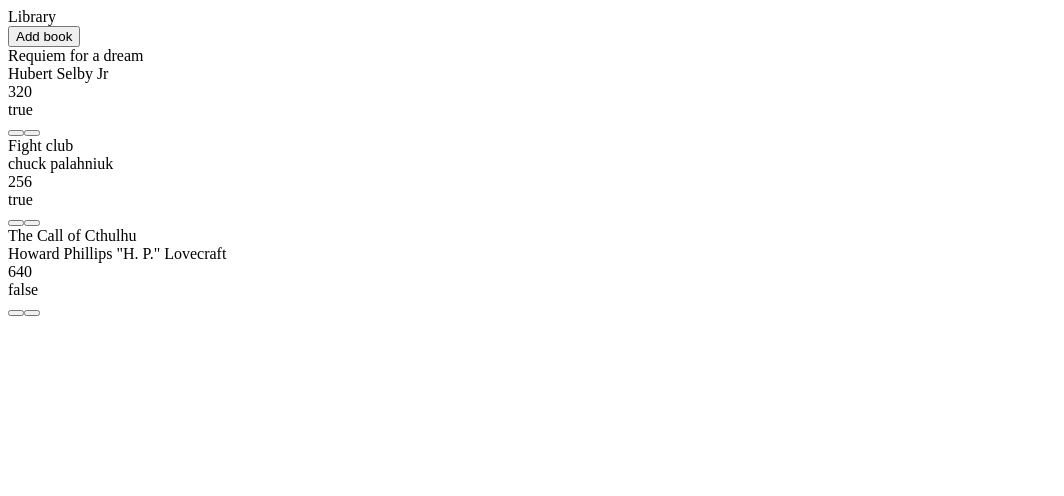
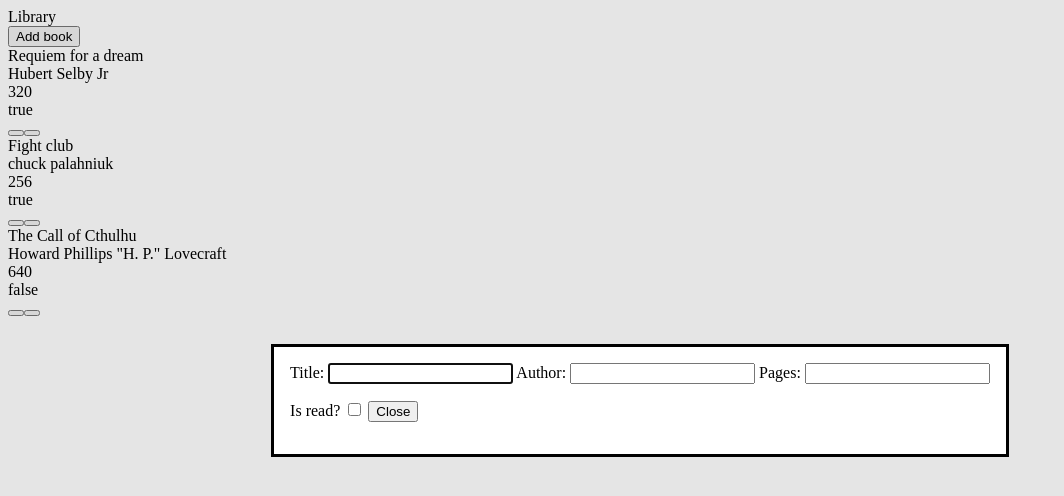
Before and after one commit to IT-IT-is-a-Trip/Library, a plain HTML site: page index.html in a window 1280 px wide. Both pictures are taken after a click on the button "Add book". Shown: the whole page, without its empty margins (0-1064 px from the left). Drawn offline with Linux system fonts and the light colour scheme.

Commit message:
Added modal form, add book and close buttons.

```diff
--- a/index.html
+++ b/index.html
@@ -11,5 +11,22 @@
     <header id="header">Library</header>
     <div><button id="add-book-btn">Add book</button></div>
     <div id="books-wrapper"></div>
+    <dialog id="dialogForm">
+        <form method="dialog">
+            <section>
+                <label for="title">Title:</label>
+                <input type="text" id="title" name="author">
+                <label for="author">Author:</label>
+                <input type="text" id="author" name="author">
+                <label for="pages">Pages:</label>
+                <input type="text" id="pages" name="pages">
+            </section>
+            <p class="is-read-panel">
+                <label for="is-read">Is read?</label>
+                <input type="checkbox" id="is-read" name="is-read">
+                <button id="close-button" type="button">Close</button>
+            </p>
+        </form>
+    </dialog>
 </body>
 </html>
--- a/js.js
+++ b/js.js
@@ -2,7 +2,7 @@ const addBookBtn = document.getElementById('add-book-btn');
 const booksWrapper = document.getElementById('books-wrapper');
 
 function Book(title, author, pages, isRead) {
-    if (!title || !author || !pages || isRead !== true && isRead !== false ) {
+    if (!title || !author || !pages || isRead !== true && isRead !== false) {
         throw Error('Missing required properties.');
     }
     this.title = title;
@@ -68,3 +68,11 @@ function displayBooks() {
     }
 }
 displayBooks()
+const dialogForm = document.getElementById('dialogForm');
+addBookBtn.addEventListener('click', () => {
+    dialogForm.showModal();
+})
+const closeButton = document.getElementById('close-button');
+closeButton.addEventListener('click', () => {
+    dialogForm.close();
+})
```
